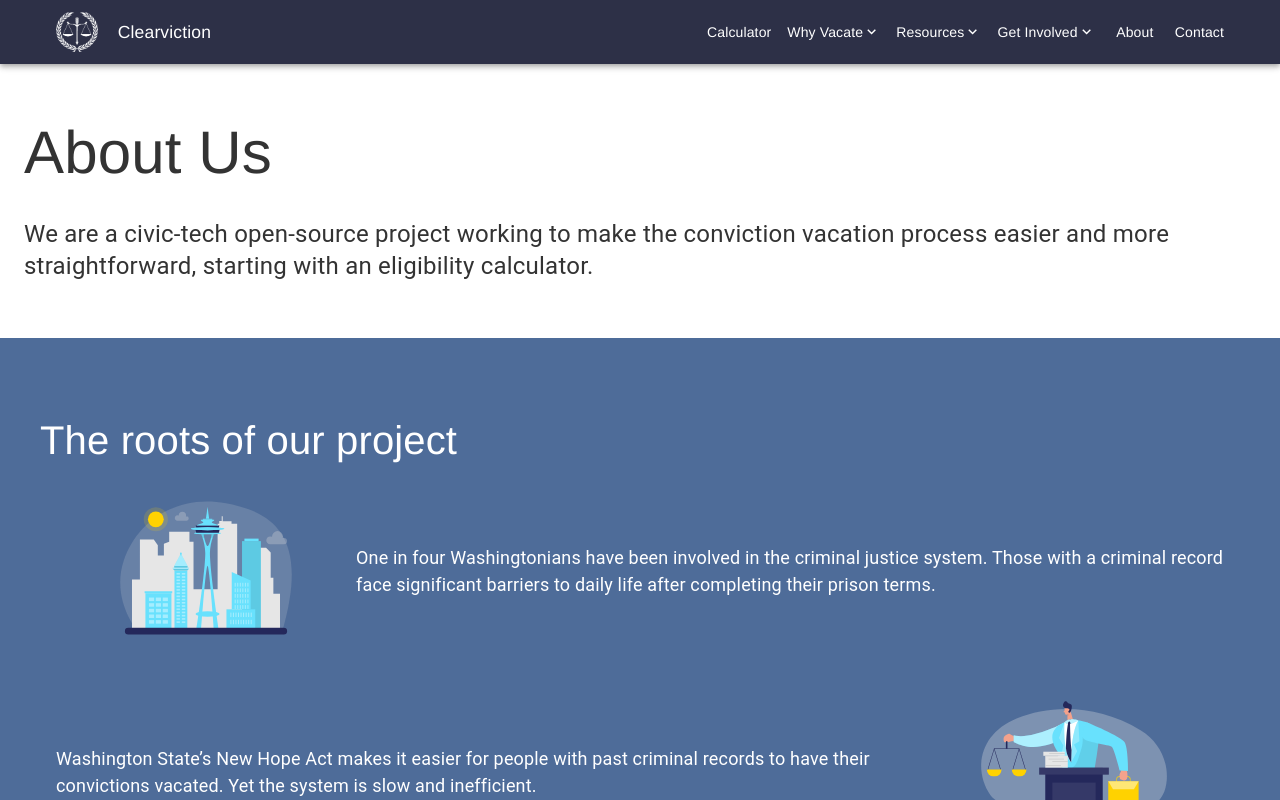
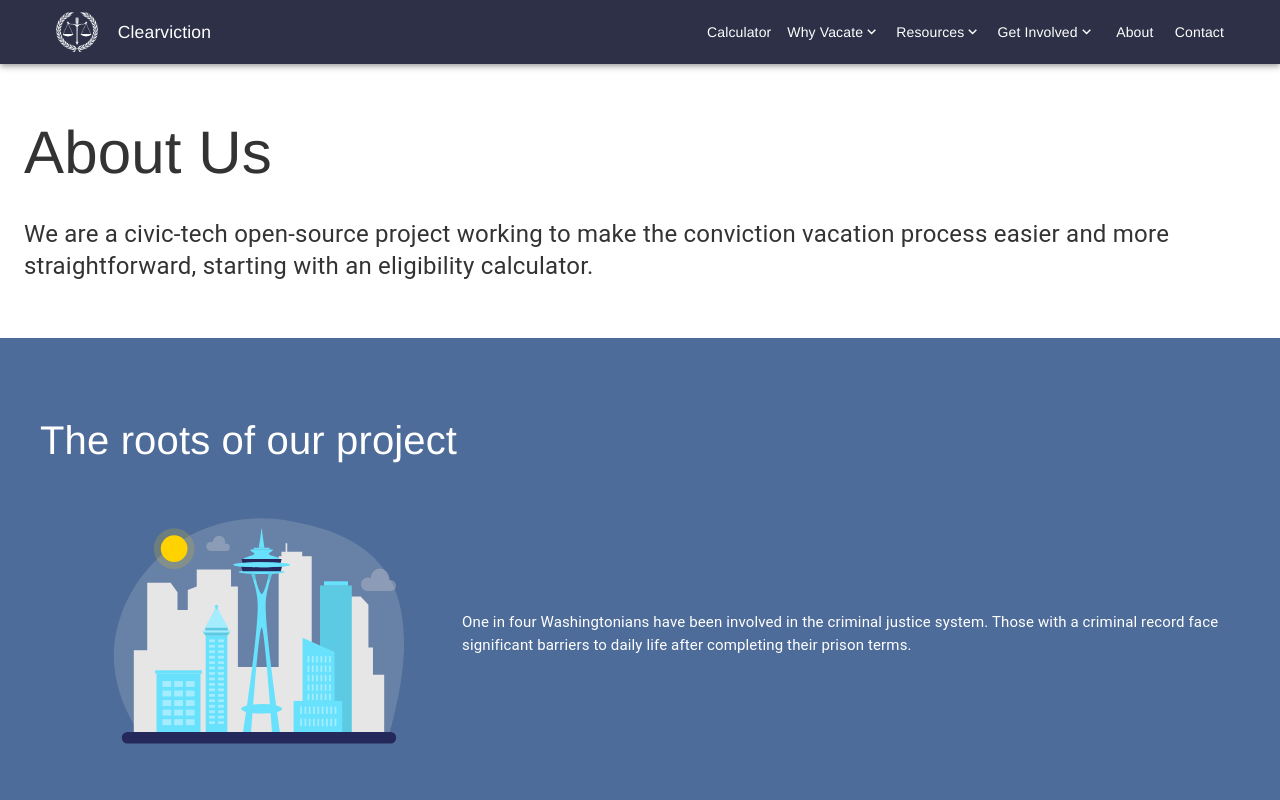
Before and after one commit to openseattle/clearviction-v1, a React (Create React App) app: page /about in a window 1280 px wide. Shown: the top 800 px of the page. Built offline with nearby package versions, Linux system fonts and the light colour scheme.

Commit message:
remove unused styles about page

```diff
--- a/src/Pages/AboutPage.jsx
+++ b/src/Pages/AboutPage.jsx
@@ -38,15 +38,6 @@ const useStyles = makeStyles((theme) => ({
     [theme.breakpoints.down("sm")]: {
       padding: theme.spacing(3),
     },
-  },
-  rootsImage: {
-    width: 300,
-    height: 180,
-  },
-  rootsBodyText: {
-    minWidth: 150,
-    fontFamily: ["Roboto", "sans-serif"],
-    fontSize: 18,
   },
   problemRoot: {
     marginTop: theme.spacing(6),
```
